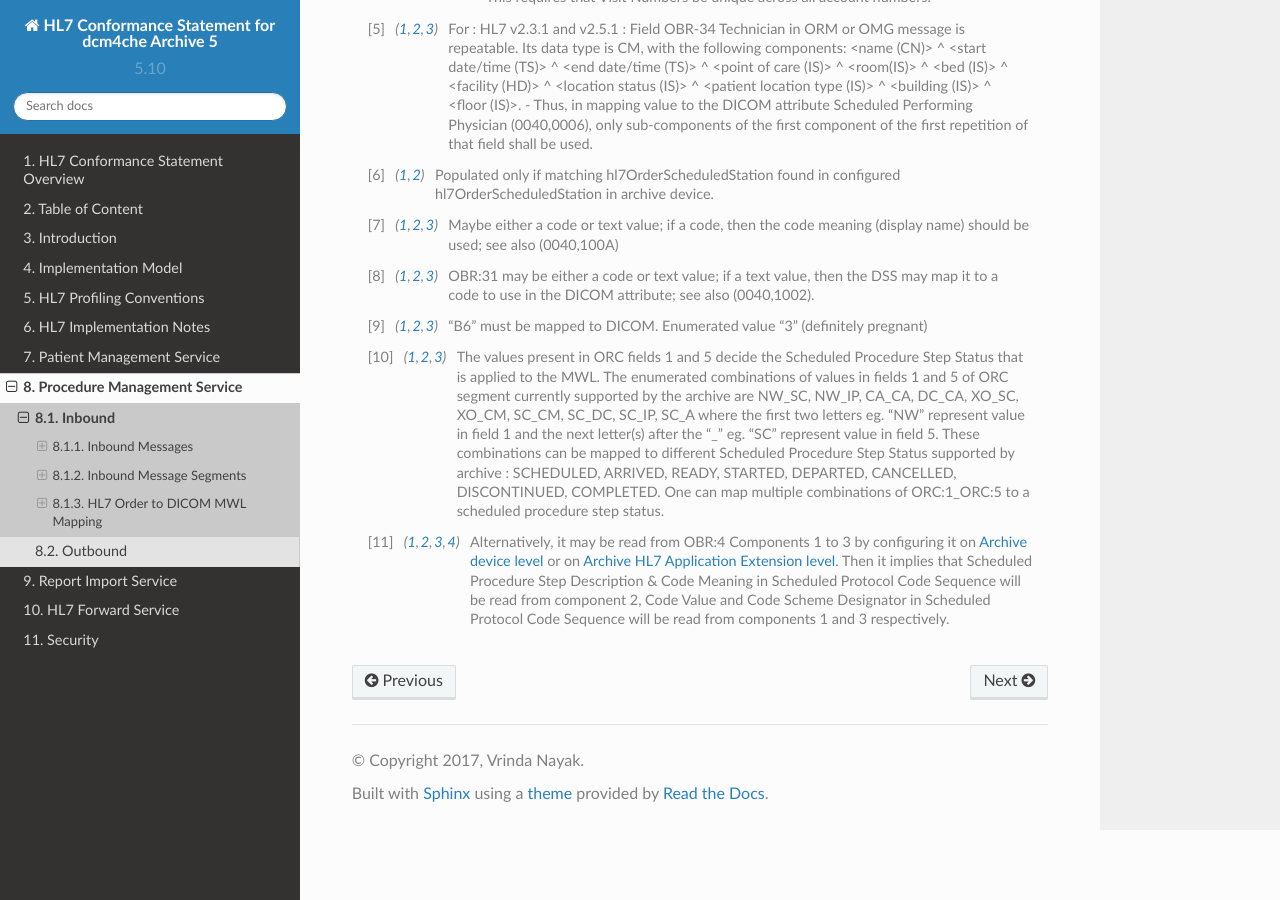
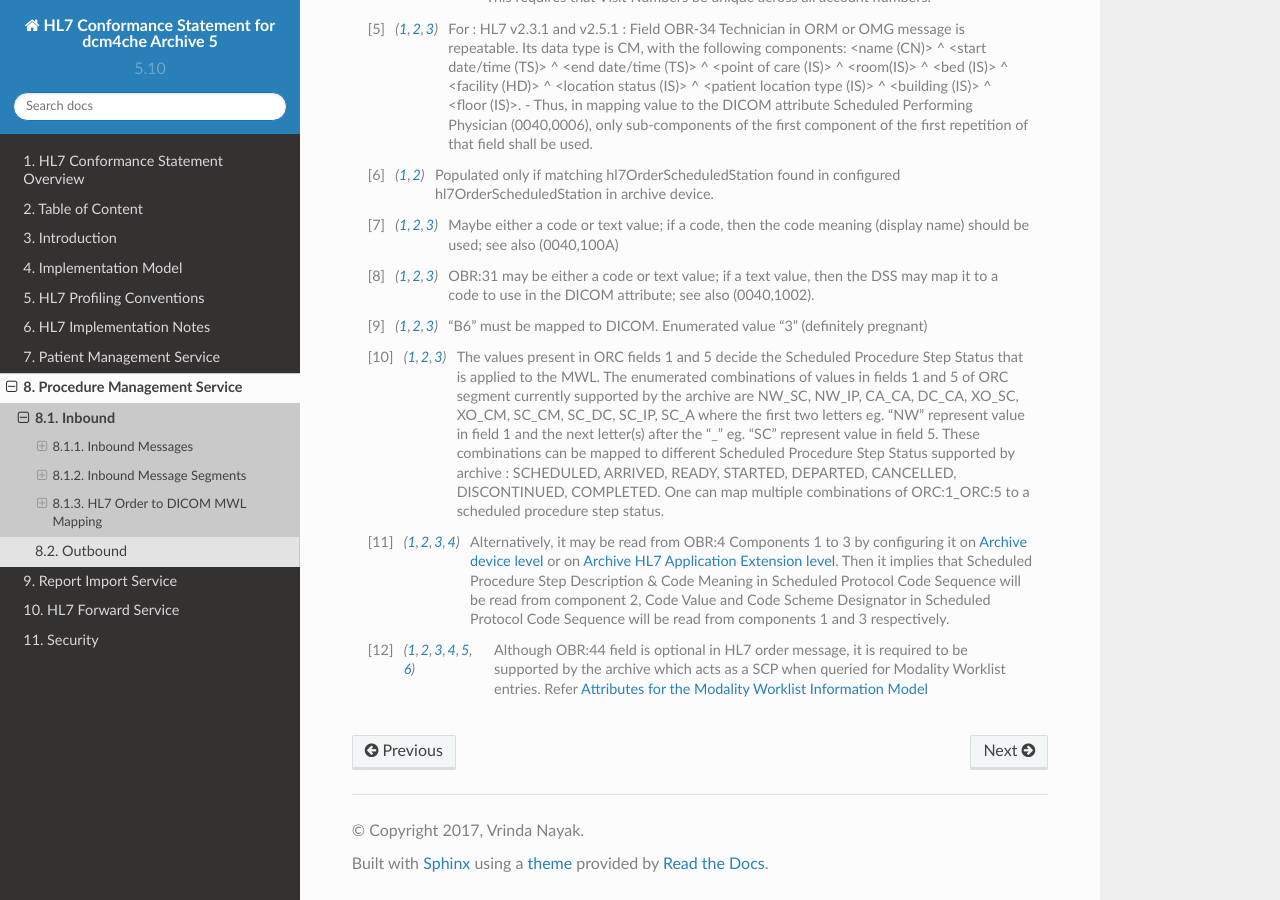
Before and after one commit to dcm4che/dcm4chee-arc-hl7cs, a Sphinx documentation site: the page built from source/orm/inbound.rst, in a window 1280 px wide and 900 px high, scrolled down 25905 px. Built offline with Sphinx 7.4.7 and the Read the Docs theme 2.0.0, drawn with Linux system fonts in a browser that asks for light colours; some of the changed lines change nothing that is shown.

Commit message:
document regarding optional OBR:44 - Requested Procedure Description & Code Sequence

```diff
--- a/source/orm/inbound.rst
+++ b/source/orm/inbound.rst
@@ -534,8 +534,8 @@
    >Code Value, "(0008, 0100)", Reason for Study, 00263.1, OBR:31.1
    >Code Scheme Designator, "(0008, 0102)", Reason for Study, 00263.3, OBR:31.3
    >Code Meaning, "(0008, 0104)", Reason for Study, 00263.2, OBR:31.2
-   Requested Procedure Description, "(0032, 1060)", Procedure Code, 00393.2, OBR:44.2
-   Requested Procedure Code Sequence, "(0032, 1064)"
+   Requested Procedure Description, "(0032, 1060)", Procedure Code, 00393.2, OBR:44.2, [#Note11]_
+   Requested Procedure Code Sequence, "(0032, 1064)", , , , [#Note11]_
    >Code Value, "(0008, 0100)", Procedure Code, 00393.1, OBR:44.1
    >Code Scheme Designator, "(0008, 0102)", Procedure Code, 00393.3, OBR:44.3
    >Code Meaning, "(0008, 0104)", Procedure Code, 00393.2, OBR:44.2
@@ -605,8 +605,8 @@
    >Code Value, "(0008, 0100)", Reason for Study, 00263.1, OBR:31.1
    >Code Scheme Designator, "(0008, 0102)", Reason for Study, 00263.3, OBR:31.3
    >Code Meaning, "(0008, 0104)", Reason for Study, 00263.2, OBR:31.2
-   Requested Procedure Description, "(0032, 1060)", Procedure Code, 00393.2, OBR:44.2
-   Requested Procedure Code Sequence, "(0032, 1064)"
+   Requested Procedure Description, "(0032, 1060)", Procedure Code, 00393.2, OBR:44.2, [#Note11]_
+   Requested Procedure Code Sequence, "(0032, 1064)", , , , [#Note11]_
    >Code Value, "(0008, 0100)", Procedure Code, 00393.1, OBR:44.1
    >Code Scheme Designator, "(0008, 0102)", Procedure Code, 00393.3, OBR:44.3
    >Code Meaning, "(0008, 0104)", Procedure Code, 00393.2, OBR:44.2
@@ -678,8 +678,8 @@
    >Code Value, "(0008, 0100)", Reason for Study, 00263.1, OBR:31.1
    >Code Scheme Designator, "(0008, 0102)", Reason for Study, 00263.3, OBR:31.3
    >Code Meaning, "(0008, 0104)", Reason for Study, 00263.2, OBR:31.2
-   Requested Procedure Description, "(0032, 1060)", Procedure Code, 00393.2, OBR:44.2
-   Requested Procedure Code Sequence, "(0032, 1064)"
+   Requested Procedure Description, "(0032, 1060)", Procedure Code, 00393.2, OBR:44.2, [#Note11]_
+   Requested Procedure Code Sequence, "(0032, 1064)", , , , [#Note11]_
    >Code Value, "(0008, 0100)", Procedure Code, 00393.1, OBR:44.1
    >Code Scheme Designator, "(0008, 0102)", Procedure Code, 00393.3, OBR:44.3
    >Code Meaning, "(0008, 0104)", Procedure Code, 00393.2, OBR:44.2
@@ -760,3 +760,6 @@
    Then it implies that Scheduled Procedure Step Description & Code Meaning in Scheduled Protocol Code Sequence will be
    read from component 2, Code Value and Code Scheme Designator in Scheduled Protocol Code Sequence will be read from
    components 1 and 3 respectively.
+
+.. [#Note11] Although OBR:44 field is optional in HL7 order message, it is required to be supported by the archive which acts
+   as a SCP when queried for Modality Worklist entries. Refer `Attributes for the Modality Worklist Information Model <http://dicom.nema.org/medical/dicom/current/output/html/part04.html#table_K.6-1>`_
```
